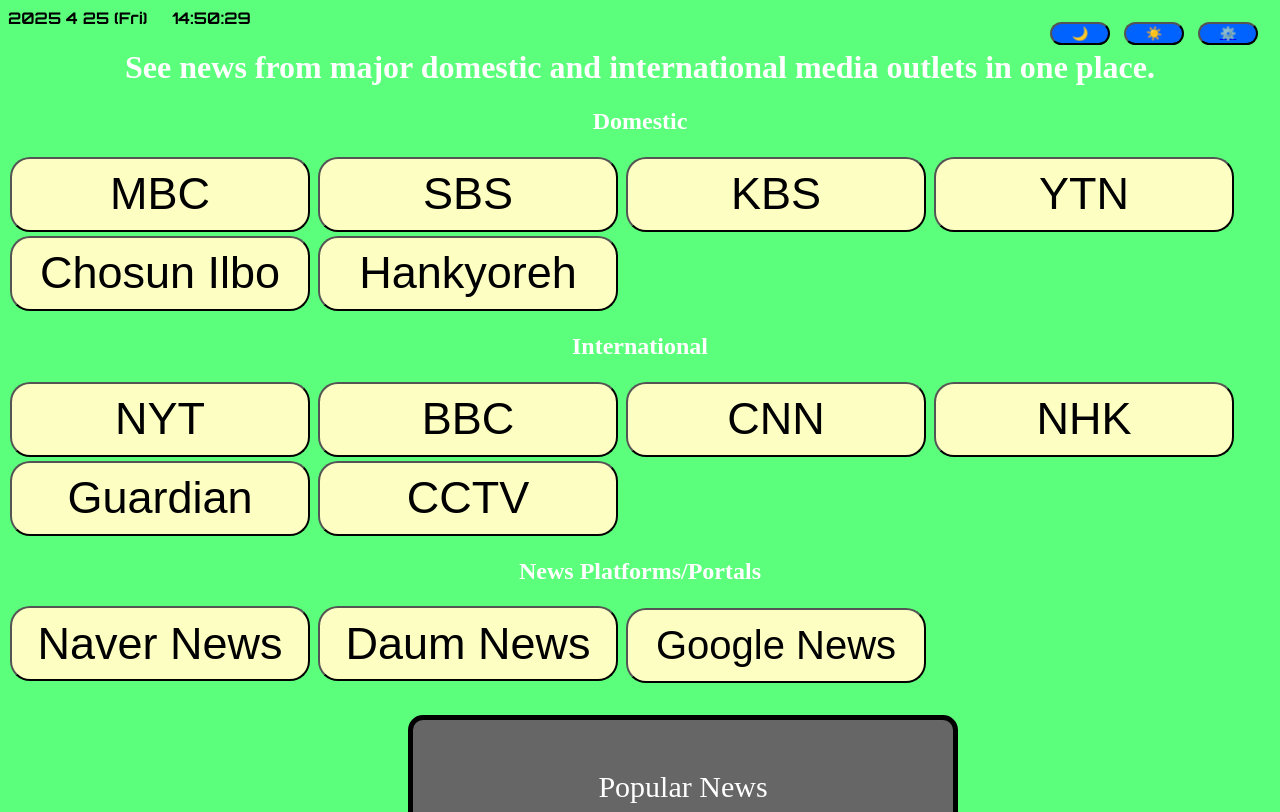
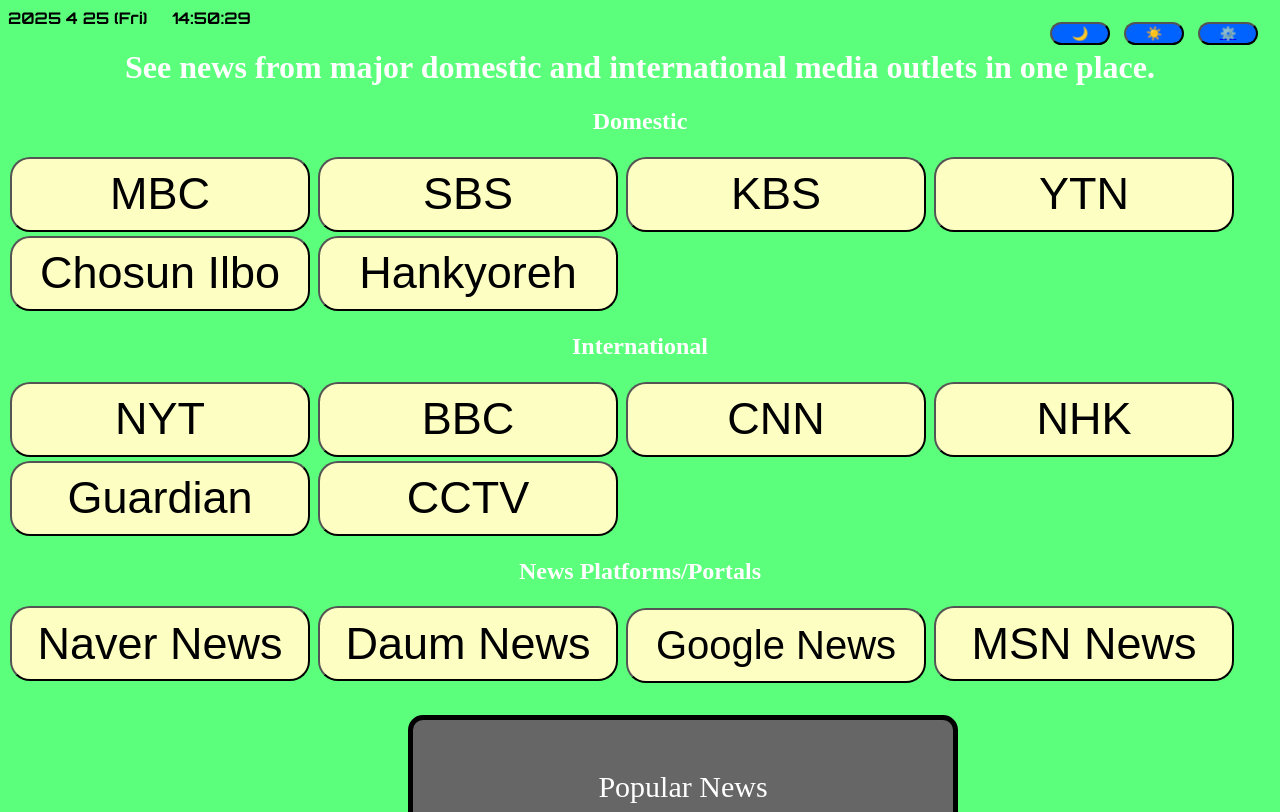
Before and after one commit to bamtolcompany/allinonenews-english, a plain HTML site: page index.html in a window 1280 px wide. Shown: the top 812 px of the page. Drawn offline with Linux system fonts and the light colour scheme.

Commit message:
Update index.html

```diff
--- a/index.html
+++ b/index.html
@@ -202,6 +202,7 @@
     <button><a href="https://news.naver.com/section/100" target="_blank">Naver News</a></button>
     <button><a href="https://news.daum.net/" target="_blank">Daum News</a></button>
      <button><a href="https://news.google.com/home?hl=en&gl=US&ceid=US:en" target="_blank" style="font-size:40px;">Google News</a></button>
+    <button><a href="https://www.msn.com/en-us/news" target="_blank">MSN News</a></button>
   </div>
   <div class="popularnews" style="margin-top:30px; margin-bottom:20px;">
     <p style="font-size:30px; text-align:center;">Popular News</p>
```
